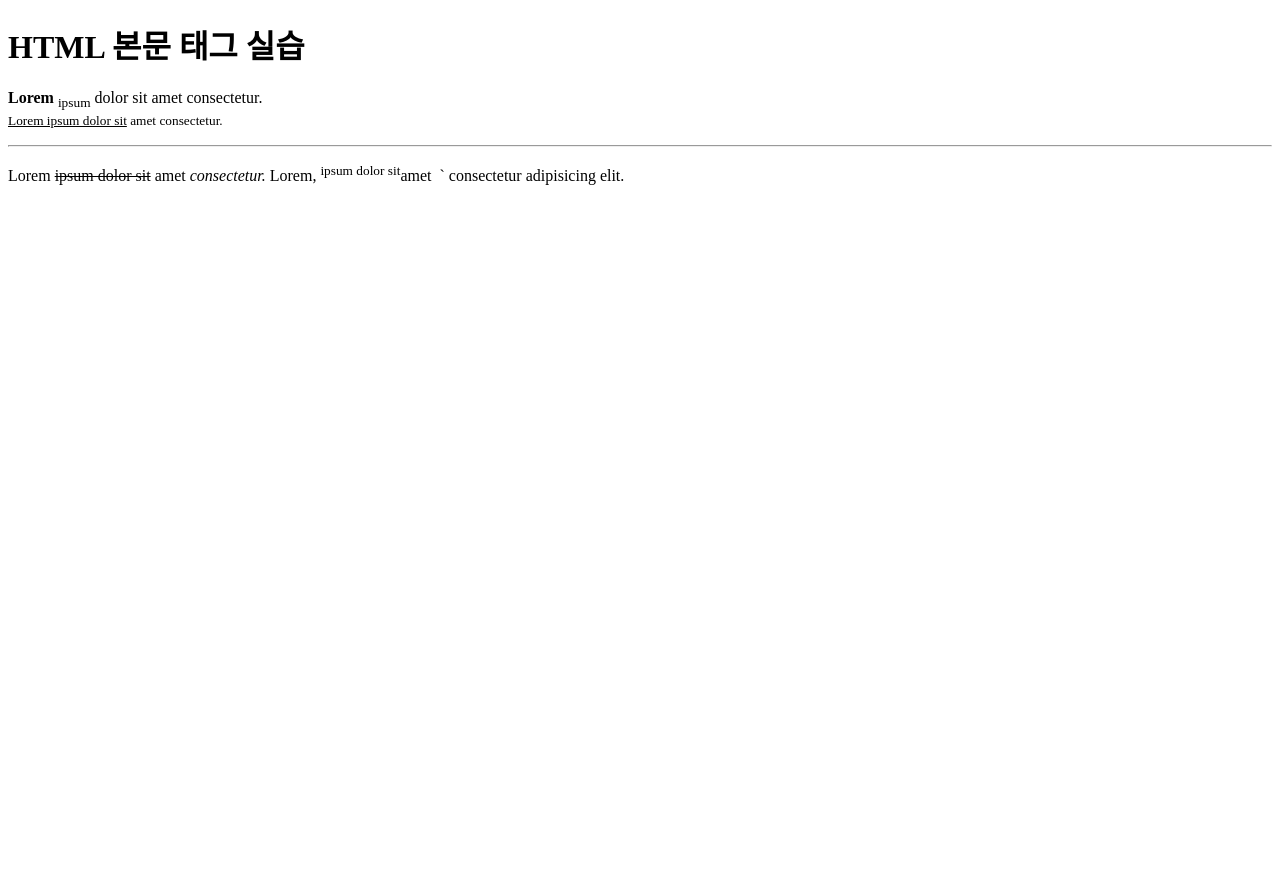
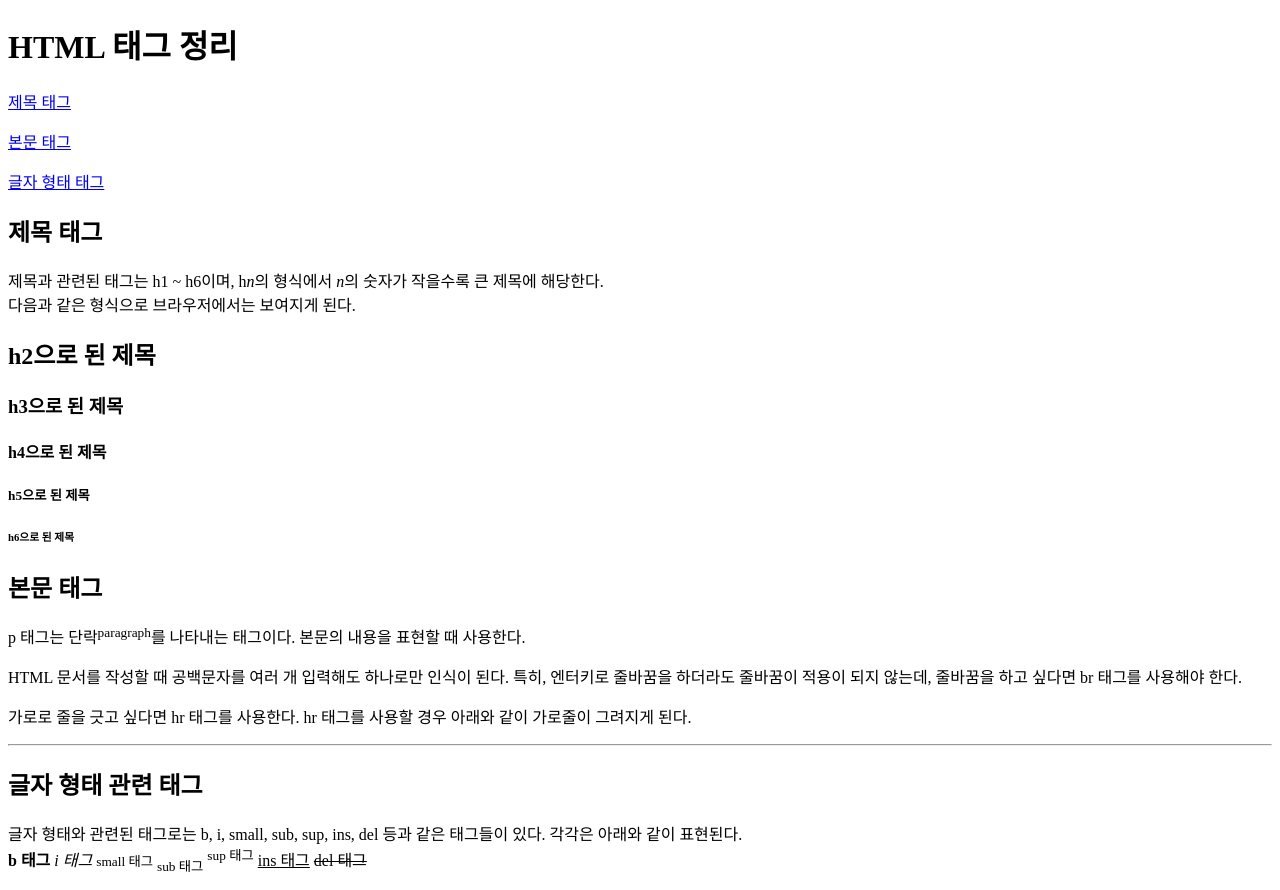
Before and after one commit to soonitoon/wp-html, a plain HTML site: page index.html in a window 1280 px wide. Before the commit the page ends 800 px from the top, so only its background shows below. Drawn offline with Linux system fonts and the light colour scheme.

Commit message:
앵커 태그 페이지내 이동 실습

```diff
--- a/index.html
+++ b/index.html
@@ -5,15 +5,60 @@
         <title>HTML 실습</title>
     </head>
     <body>
-        <h1>HTML 본문 태그 실습</h1>
+        <h1>HTML 태그 정리</h1>
+        <p><a href="#content1">제목 태그</a></p>
+        <p><a href="#content2">본문 태그</a></p>
+        <p><a href="#content3">글자 형태 태그</a></p>
+
+        <h2 id="content1">제목 태그</h2>
         <p>
-            <b>Lorem</b> <sub>ipsum</sub> dolor sit amet consectetur.<br>
-            <small><ins>Lorem ipsum dolor sit</ins> amet consectetur.</small><br>
+            제목과 관련된 태그는 h1 ~ h6이며,
+            h<i>n</i>의 형식에서 <i>n</i>의 숫자가
+            작을수록 큰 제목에 해당한다.<br>
+            다음과 같은 형식으로 브라우저에서는
+            보여지게 된다.
+        </p>
+        <p>
+            <h2>h2으로 된 제목</h2>
+            <h3>h3으로 된 제목</h3>
+            <h4>h4으로 된 제목</h4>
+            <h5>h5으로 된 제목</h5>
+            <h6>h6으로 된 제목</h6>
+        </p>
+
+        <h2 id="content2">본문 태그</h2>
+        <p>
+            p 태그는 단락<sup>paragraph</sup>를 나타내는
+            태그이다. 본문의 내용을 표현할 때 사용한다.
+        </p>
+        <p>
+            HTML 문서를 작성할 때 공백문자를 여러 개
+            입력해도 하나로만 인식이 된다.
+            특히, 엔터키로 줄바꿈을 하더라도 줄바꿈이
+            적용이 되지 않는데, 줄바꿈을 하고 싶다면
+            br 태그를 사용해야 한다.
+        </p>
+        <p>
+            가로로 줄을 긋고 싶다면 hr 태그를 사용한다.
+            hr 태그를 사용할 경우 아래와 같이 가로줄이
+            그려지게 된다.
         </p>
         <hr>
+
+        <h2 id="content3">글자 형태 관련 태그</h2>
         <p>
-            Lorem <del>ipsum dolor sit</del> amet <i>consectetur.</i>
-            Lorem, <sup>ipsum dolor sit</sup>amet &nbsp;`&nbsp;consectetur adipisicing elit.
-        </p>
+        글자 형태와 관련된 태그로는 b, i, small,
+        sub, sup, ins, del 등과 같은 태그들이 있다.
+        각각은 아래와 같이 표현된다.<br>
+        <b>b 태그</b>
+        <i>i 태그</i>
+        <small>small 태그</small>
+        <sub>sub 태그</sub>
+        <sup>sup 태그</sup>
+        <ins>ins 태그</ins>
+        <del>del 태그</del>
+      </p>
+
+
     </body>
 </html>
```
